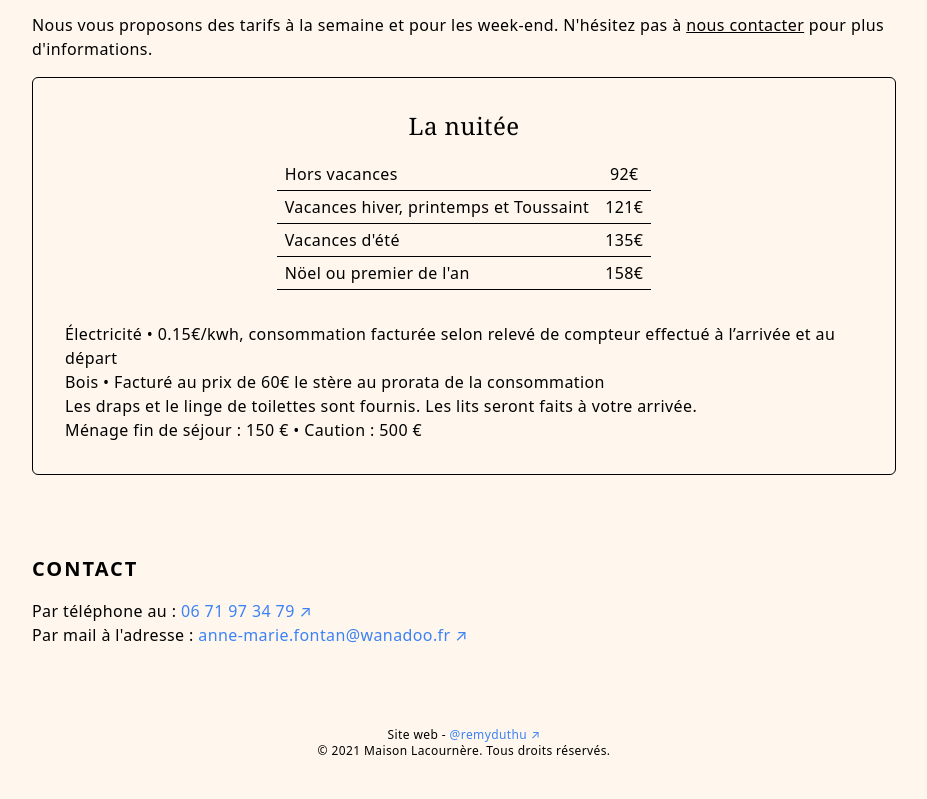
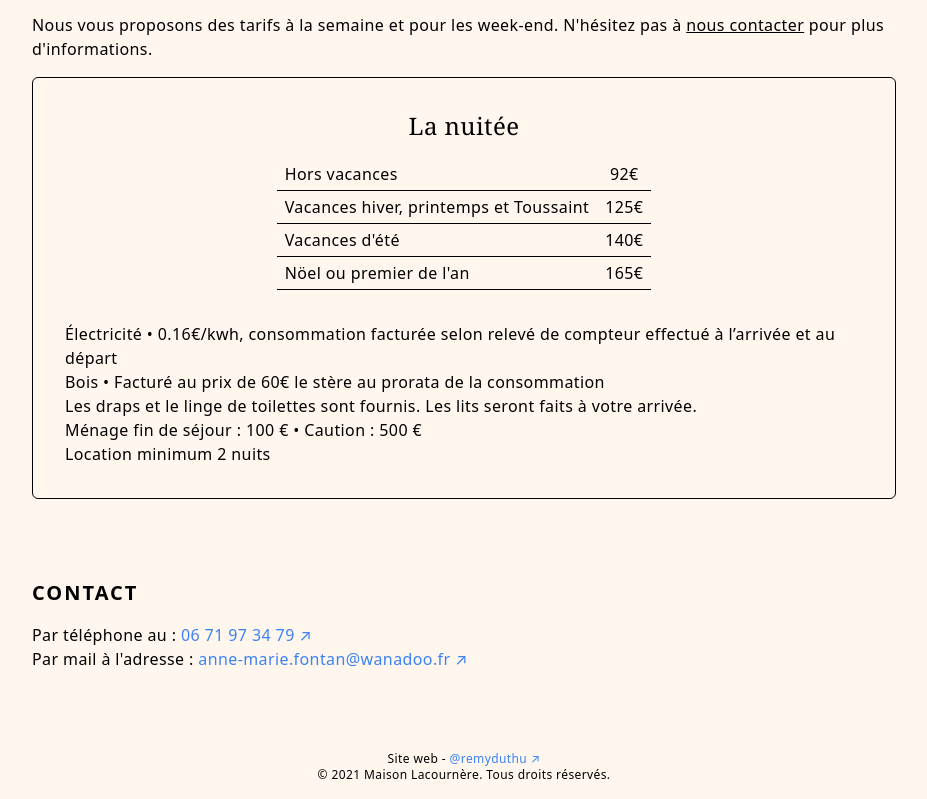
Before and after one commit to remyduthu/lacournere, a website: page index.html in a window 1280 px wide. Shown: the part 3481-4280 px from the top of the page, without its empty margins (176-1103 px from the left). Before the commit the page ends 4256 px from the top, so only its background shows below. Drawn offline with Linux system fonts and the light colour scheme.

Commit message:
Update pricing

```diff
--- a/index.html
+++ b/index.html
@@ -624,15 +624,15 @@
                   <td class="px-2 py-1">
                     Vacances hiver, printemps et Toussaint
                   </td>
-                  <td class="px-2 py-1 text-center">121€</td>
+                  <td class="px-2 py-1 text-center">125€</td>
                 </tr>
                 <tr class="border-b border-black">
                   <td class="px-2 py-1">Vacances d'été</td>
-                  <td class="px-2 py-1 text-center">135€</td>
+                  <td class="px-2 py-1 text-center">140€</td>
                 </tr>
                 <tr class="border-b border-black">
                   <td class="px-2 py-1">Nöel ou premier de l'an</td>
-                  <td class="px-2 py-1 text-center">158€</td>
+                  <td class="px-2 py-1 text-center">165€</td>
                 </tr>
               </tbody>
             </table>
@@ -640,7 +640,7 @@
 
           <ul>
             <li>
-              Électricité • 0.15€/kwh, consommation facturée selon relevé de
+              Électricité • 0.16€/kwh, consommation facturée selon relevé de
               compteur effectué à l’arrivée et au départ
             </li>
             <li>
@@ -651,7 +651,8 @@
               Les draps et le linge de toilettes sont fournis. Les lits seront
               faits à votre arrivée.
             </li>
-            <li>Ménage fin de séjour : 150 € • Caution : 500 €</li>
+            <li>Ménage fin de séjour : 100 € • Caution : 500 €</li>
+            <li>Location minimum 2 nuits</li>
           </ul>
         </div>
       </div>
```
Also changed, not shown: static/dist/styles.css.
